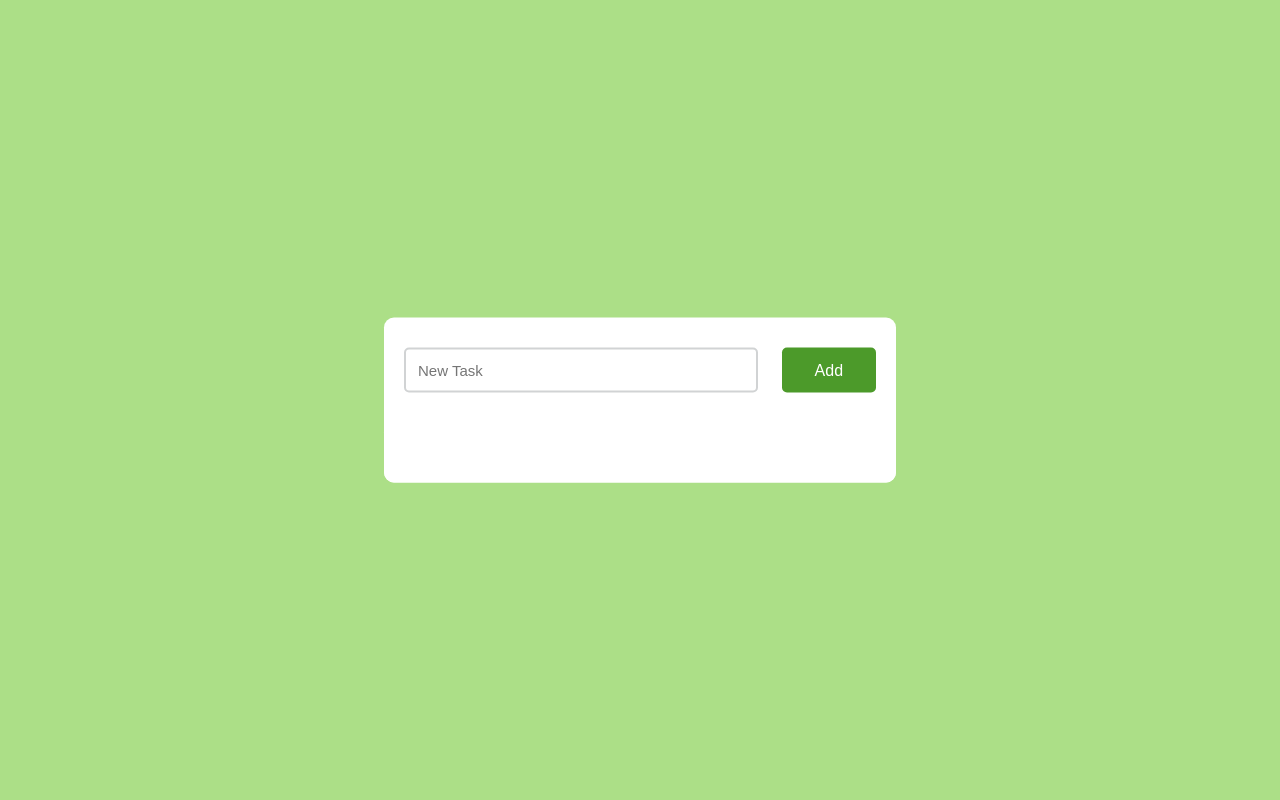
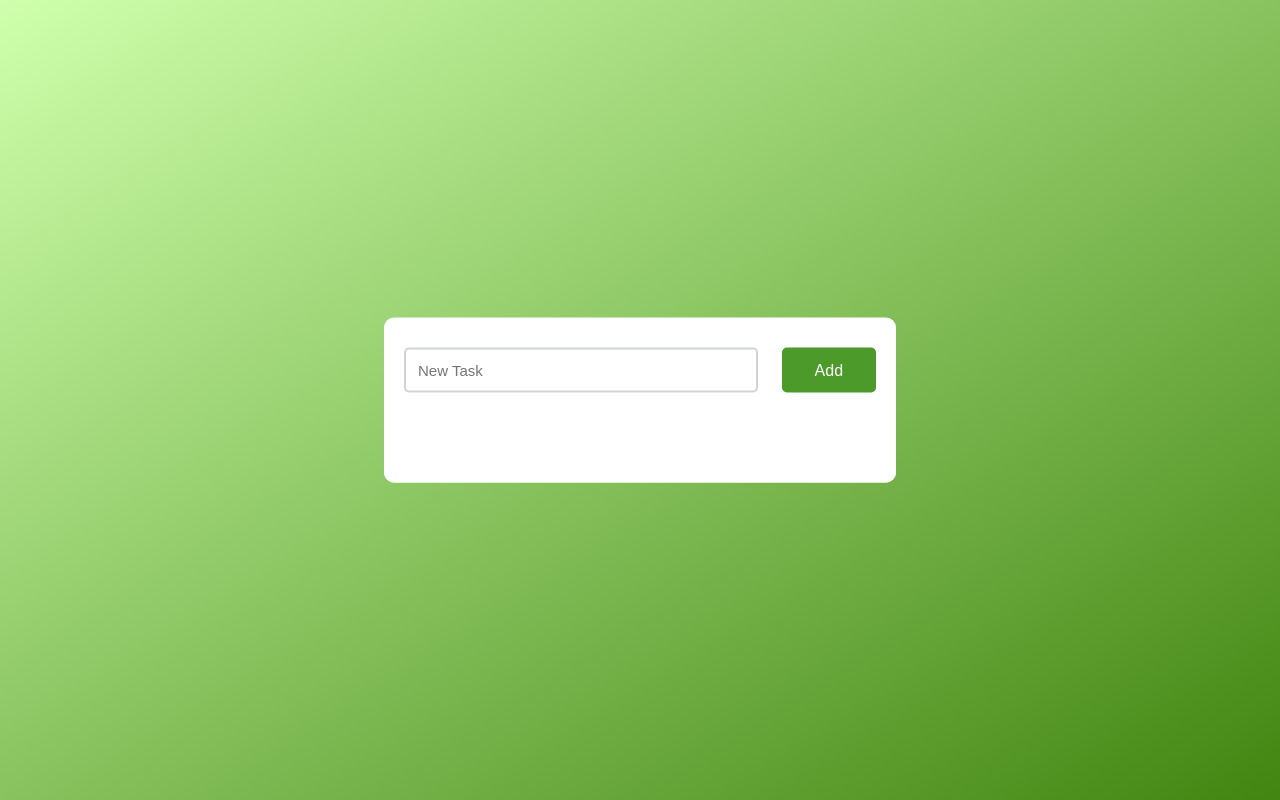
Before and after one commit to MathieuCoding/ToDoList, a plain HTML site: page index.html in a window 1280 px wide. Drawn offline with Linux system fonts and the light colour scheme.

Commit message:
bg color

```diff
--- a/style.css
+++ b/style.css
@@ -7,7 +7,7 @@
 }
 body{
     height: 100vh;
-    background: #acdf87;
+    background: linear-gradient(to bottom right, #cfffac, #428611);
 }
 .container{
     width: 40%;
```
